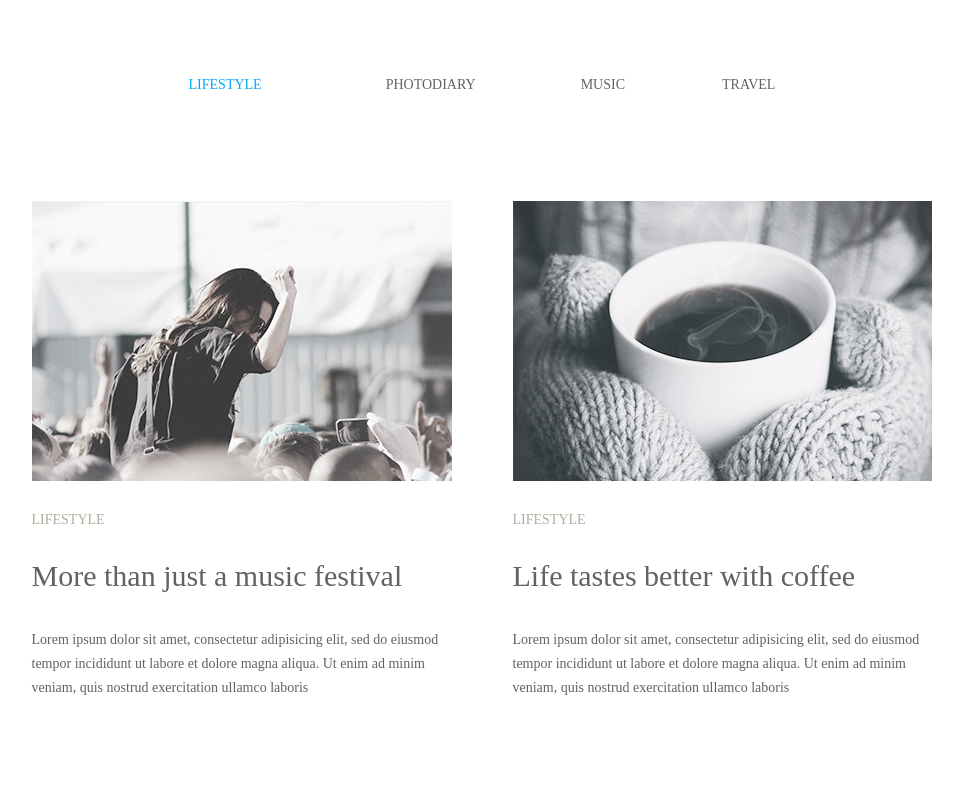
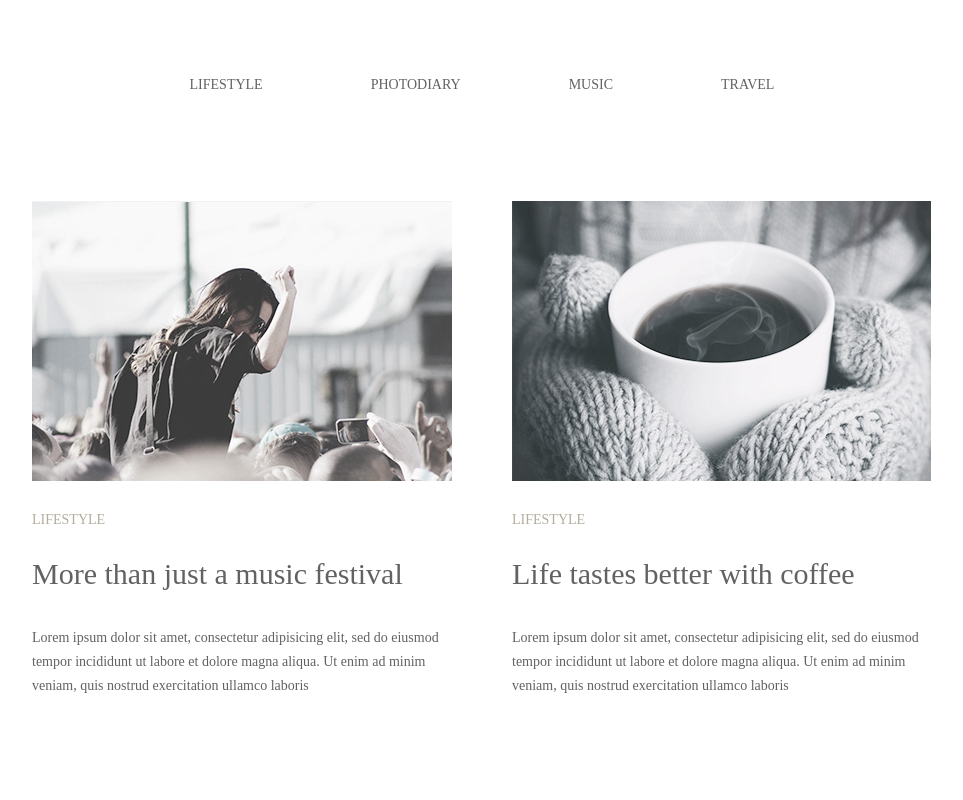
Before and after one commit to LizaDomasheva/goit-fe-course, a plain HTML site: page html-css/module-03/index.html in a window 1280 px wide. Shown: the top 800 px of the page, without its empty margins (158-1121 px from the left). Drawn offline with Linux system fonts and the light colour scheme.

Commit message:
some adjustments

```diff
--- a/html-css/module-03/css/styles.css
+++ b/html-css/module-03/css/styles.css
@@ -16,7 +16,7 @@ body {
 }
 
 .container {
-    width: 901px;
+    width: 900px;
     margin: 0 auto;
 }
 
@@ -36,16 +36,12 @@ body {
     display: inline-block;
 }
 
-.lifestyle {
-    margin-right: 124px;
+.site-navigation-item {
+    margin-right: 108px;
 }
 
-.photodiary {
-    margin-right: 105px;
-}
-
-.music {
-    margin-right: 97px;
+.site-navigation-item:nth-last-of-type(1) {
+    margin: 0;
 }
 
 .site-navigation a {
@@ -58,13 +54,9 @@ body {
     line-height: 24px;
 }
 
-.lifestyle a {
-    color: #03a9f4;
-}
-
 .site-navigation a:hover,
 .site-navigation a:focus {
-    color: tomato;
+    color: #03a9f4;
 }
 
 /* articles */
@@ -79,7 +71,7 @@ body {
 .article {
     display: inline-block;
     width: 420px;
-    margin-right: 61px;
+    margin-right: 60px;
     margin-bottom: 131px;
     text-align: left;
 }
@@ -100,6 +92,7 @@ img {
 }
 
 .article-section {
+    margin: 0;
     margin-bottom: 28px;
     color: #b4ad9e;
     line-height: 17px;
@@ -108,6 +101,7 @@ img {
 }
 
 .article h3 {
+    margin: 0;
     margin-bottom: 34px;
     color: #626262;
     line-height: 36px;
@@ -116,6 +110,7 @@ img {
 }
 
 .article-content {
+    margin: 0;
     color: #626262;
     line-height: 24px;
     font-size: 14px;
@@ -125,17 +120,19 @@ button {
     display: block;
     margin-right: auto;
     margin-left: auto;
-    margin-bottom: 70px;
     border: 1px solid rgb(98, 98, 98);
     padding: 20px 34px;
     background-color: #fff;
     font-size: 20px;
     text-align: center;
     color: #626262;
-
 }
 
 button:hover {
     background-color: tomato;
     color: white;
 }
+
+.articles {
+    padding-bottom: 70px;
+}
--- a/html-css/module-03/index.html
+++ b/html-css/module-03/index.html
@@ -12,17 +12,18 @@
 </head>
 
 <body>
-    <header class="page-header container">
+    <div class="container">
+    <header class="page-header">
         <nav class="page-nav">
             <ul class="site-navigation">
-                <li class="lifestyle"><a href="#lifestyle" class="other-color">lifestyle</a></li>
-                <li class="photodiary"><a href="#photodiary">photodiary</a></li>
-                <li class="music"><a href="#music">music</a></li>
-                <li class="travel"><a href="#travel">travel</a></li>
+                <li class="site-navigation-item"><a href="#lifestyle">lifestyle</a></li>
+                <li class="site-navigation-item"><a href="#photodiary">photodiary</a></li>
+                <li class="site-navigation-item"><a href="#music">music</a></li>
+                <li class="site-navigation-item"><a href="#travel">travel</a></li>
             </ul>
         </nav>
     </header>
-    <main class="container">
+    <main class="page-main">
         <section class="articles">
 
             <ul class="article-list">
@@ -78,6 +79,7 @@
             <button>Load more</button>
         </section>
     </main>
+</div>
 </body>
 
 </html>
```
